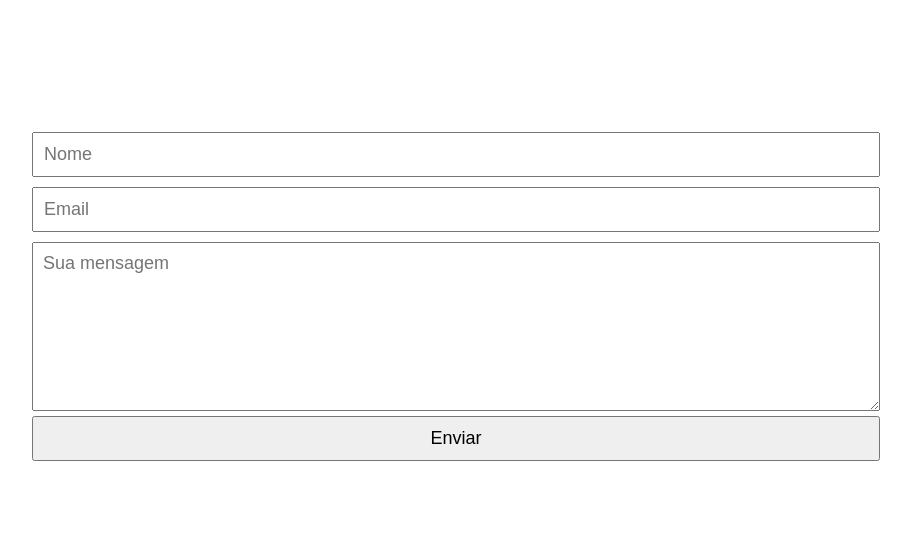
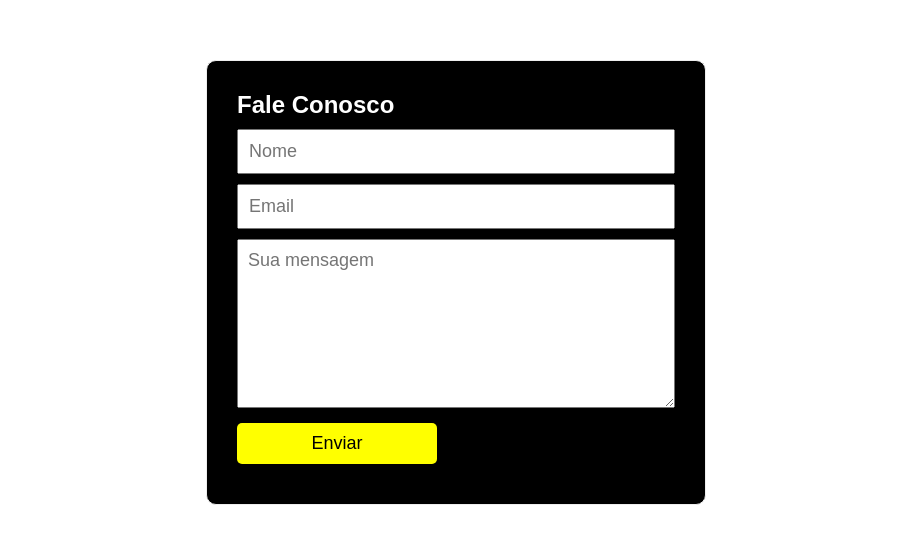
Before and after one commit to adrianportela970/Formul-rio-de-Dados, a plain HTML site: page index.html in a window 1280 px wide. Shown: the part 118-662 px from the top of the page, without its empty margins (184-1095 px from the left). Drawn offline with Linux system fonts and the light colour scheme.

Commit message:
styles.css

```diff
--- a/styles.css
+++ b/styles.css
@@ -13,7 +13,7 @@ body{
     justify-content: center;
 }
 
-.container{
+div{
     width: 500px;
     padding: 30px;
     border: 1px solid #eeeeee;
@@ -39,7 +39,7 @@ textarea{
     padding: 10px;
 }
 
-#enviar{
+.enviar{
     border: none;
     background-color: yellow;
     color: black;
@@ -48,6 +48,6 @@ textarea{
     border-radius: 5px;
 }
 
-#enviar:hover{
+.enviar:hover{
     background-color: #333333;
 }
```
